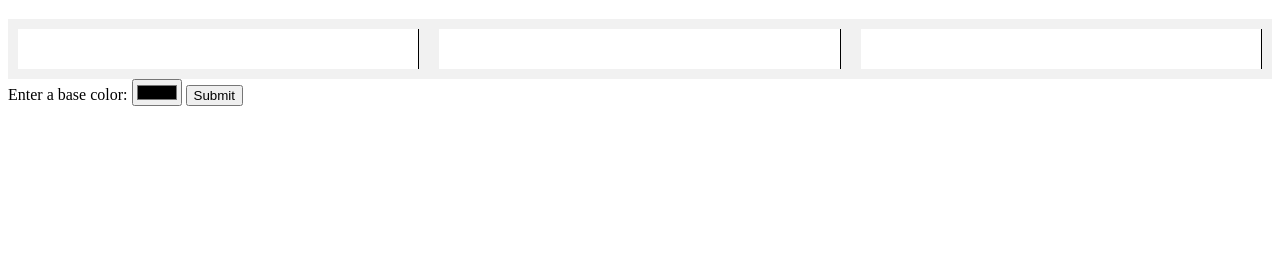
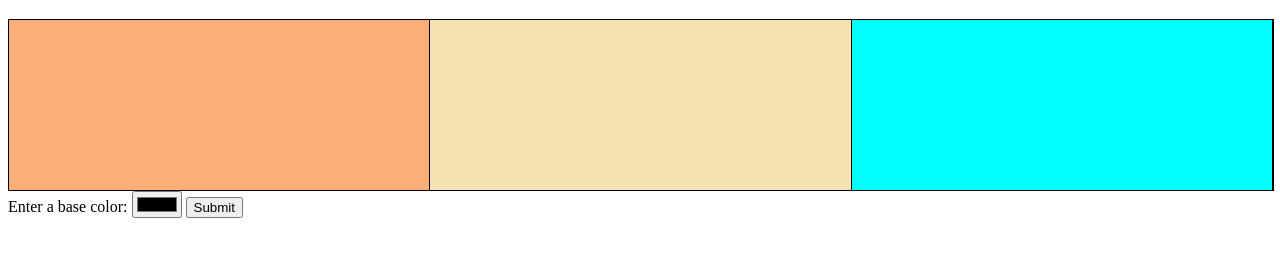
Before and after one commit to passportmidi/brainstation-hackathon, a plain HTML site: page index.html in a window 1280 px wide. Shown: the part 61-318 px from the top of the page. Drawn offline with Linux system fonts and the light colour scheme.

Commit message:
Styled the color boxes

```diff
--- a/index.html
+++ b/index.html
@@ -13,9 +13,9 @@
     </header>
     <main class="main">
       <section class="color__container">
-        <div class="color__container__box--1"></div>
-        <div class="color__container__box--2"></div>
-        <div class="color__container__box--3"></div>
+        <div class="color__container__box1"></div>
+        <div class="color__container__box2"></div>
+        <div class="color__container__box3"></div>
       </section>
     </main>
 
--- a/style/styles.scss
+++ b/style/styles.scss
@@ -1,15 +1,28 @@
 .color__container {
+
     display: flex;
-    background-color: #f1f1f1;
+    background-color: white;
     width: 100%;
+    border: 1px solid black;
 
 
     & div {
-        background-color: white;
-        margin: 10px;
-        padding: 20px;
+
         border-right: 1px solid black;
         width: 100%;
+        height: 170px;
 
     }
+
+    &__box1 {
+        background-color: rgb(250, 174, 120);
+    }
+
+    &__box2 {
+        background-color: rgb(245, 226, 179);
+    }
+
+    &__box3 {
+        background-color: aqua;
+    }
 }
```
Also changed, not shown: style/styles.css, 1 other file.
